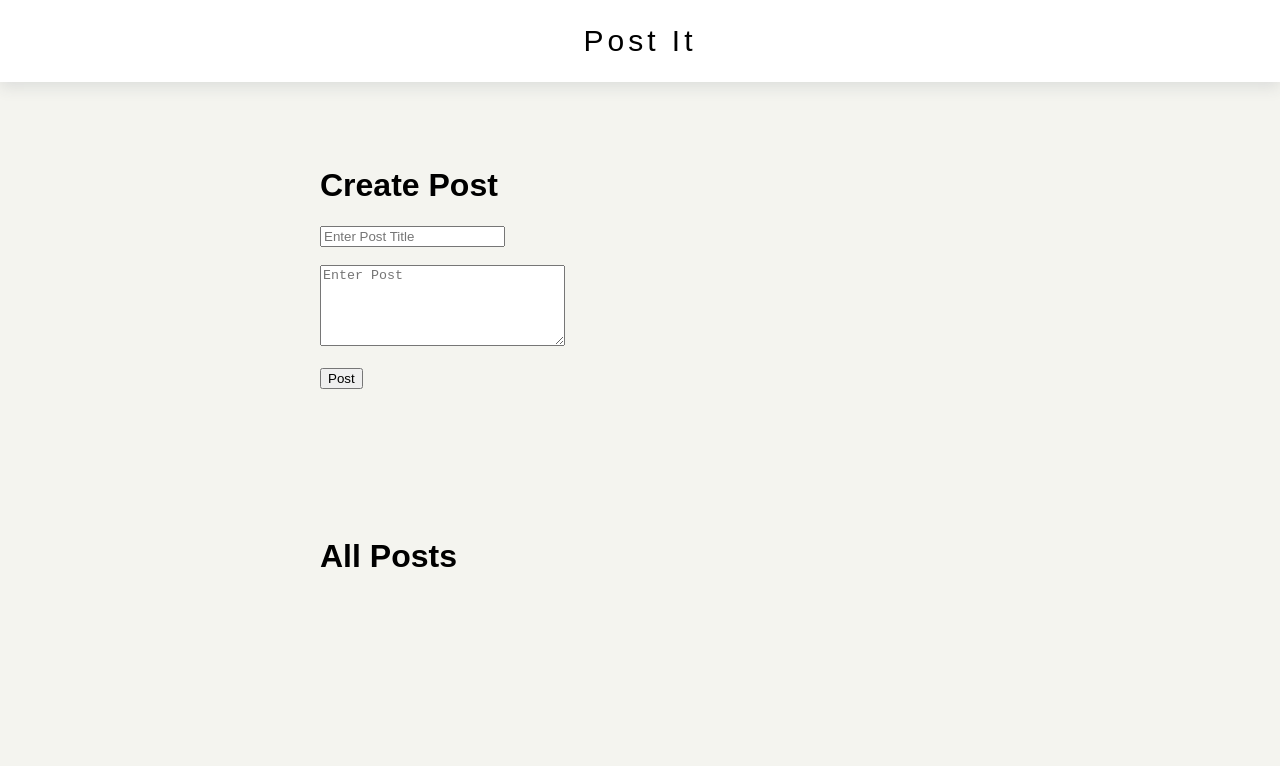
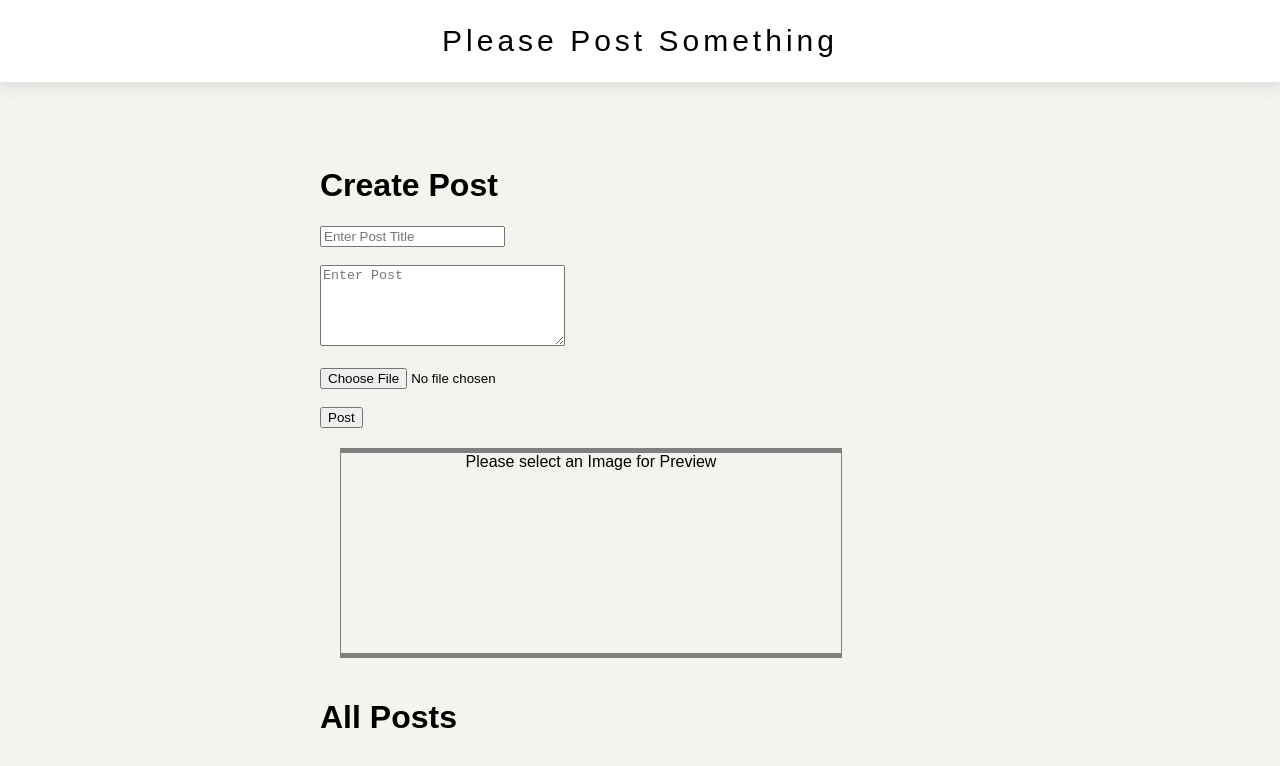
Before and after one commit to TheAiolos14/crud-redux, a React (Create React App) app: page / in a window 1280 px wide. Shown: the top 766 px of the page. Built offline with nearby package versions, Linux system fonts and the light colour scheme.

Commit message:
add image button

```diff
--- a/src/AllPost.js
+++ b/src/AllPost.js
@@ -11,8 +11,7 @@ class AllPost extends Component {
                 <h1>All Posts</h1>
                 {this.props.posts.map((post) => (
                     <div key={post.id}>
-                        {post.editing ? <EditComponent post={post} key={post.id} /> :
-                            <Post key={post.id} post={post} />}
+                        {post.editing ? <EditComponent post={post} key={post.id} /> : <Post key={post.id} post={post} />}
                     </div>
                 ))}
             </div>
--- a/src/App.js
+++ b/src/App.js
@@ -7,7 +7,7 @@ class App extends Component {
         return (
             <div className="App">
                 <div className="navbar">
-                    <h2 className="center ">Post It</h2>
+                    <h2 className="center ">Please Post Something</h2>
                 </div>
                 <PostForm />
                 <AllPost />
--- a/src/EditComponent.js
+++ b/src/EditComponent.js
@@ -3,17 +3,51 @@ import { connect } from 'react-redux';
 import './index.css';
 
 class EditComponent extends Component {
-    handleEdit = (e) => {
-        e.preventDefault();
+
+    constructor(props) {
+        super(props);
+        this.state = {file: '',imagePreviewUrl: ''};
+    };
+
+    handleImageChange(event) {
+        event.preventDefault();
+
+        let reader = new FileReader();
+        let file = event.target.files[0];
+
+        reader.onloadend = () => {
+            this.setState({
+                file: file,
+                imagePreviewUrl: reader.result
+            });
+        };
+        reader.readAsDataURL(file)
+    };
+
+    handleEdit = (event) => {
+        event.preventDefault();
         const newTitle = this.getTitle.value;
         const newMessage = this.getMessage.value;
+        const newImage = this.getImage.value;
+
         const data = {
             newTitle,
-            newMessage
+            newMessage,
+            newImage
+        };
+
+        this.props.dispatch({ type: 'UPDATE', id: this.props.post.id, data: data })
+    };
+
+    render() {
+        let {imagePreviewUrl} = this.state;
+        let $imagePreview = null;
+        if (imagePreviewUrl) {
+            $imagePreview = (<img src={imagePreviewUrl} />);
+        } else {
+            $imagePreview = (<div className="previewText">Please select an Image for Preview</div>);
         }
-        this.props.dispatch({ type: 'UPDATE', id: this.props.post.id, data: data })
-    }
-    render() {
+
         return (
             <div>
                 <form onSubmit={this.handleEdit}>
@@ -21,8 +55,24 @@ class EditComponent extends Component {
                            defaultValue={this.props.post.title} placeholder="Enter Post Title" /><br /><br />
                     <textarea required rows="5" ref={(input) => this.getMessage = input}
                               defaultValue={this.props.post.message} cols="28" placeholder="Enter Post" /><br /><br />
-                    <button>Update</button>
+                    <br /><br />
+
+                    <div className="previewComponent">
+                        <form>
+                            <input className="fileInput"
+                                   type="file"
+                                   onChange={(e)=>this.handleImageChange(e)}
+                                   ref={(input)=>this.getImage = input}/>
+                        </form>
+                    </div>
+
+                    <button className="update">Update</button>
                 </form>
+
+                <div className="imgPreview">
+                    {$imagePreview}
+                </div>
+
             </div>
         );
     }
--- a/src/Post.js
+++ b/src/Post.js
@@ -8,6 +8,7 @@ class Post extends Component {
             <div className="postContent">
                 <h2>{this.props.post.title}</h2>
                 <p>{this.props.post.message}</p>
+                <img src={this.props.post.image} className="imgPost"/>
                 <button
                     onClick={()=>this.props.dispatch({type:'EDIT_POST',id:this.props.post.id})} className="edit">
                     Edit</button>
--- a/src/PostForm.js
+++ b/src/PostForm.js
@@ -3,23 +3,58 @@ import {connect} from 'react-redux';
 import './index.css';
 
 class PostForm extends Component {
+
+    constructor(props) {
+        super(props);
+        this.state = {file: '',imagePreviewUrl: ''};
+    };
+
+    handleImageChange(event) {
+        event.preventDefault();
+
+        let reader = new FileReader();
+        let file = event.target.files[0];
+
+        reader.onloadend = () => {
+            this.setState({
+                file: file,
+                imagePreviewUrl: reader.result
+            });
+        };
+        reader.readAsDataURL(file)
+    };
+
     handleSubmit = (e) => {
         e.preventDefault();
         const title = this.getTitle.value;
         const message =  this.getMessage.value;
+        const image = this.getImage.value;
+
         const data = {
             id: new Date(),
             title,
             message,
+            image,
             editing:false
-        }
+        };
         this.props.dispatch({
             type:'ADD_POST',
             data});
         this.getTitle.value = '';
         this.getMessage.value = '';
-    }
+        this.getImage.value = "";
+    };
+
     render() {
+
+        let {imagePreviewUrl} = this.state;
+        let $imagePreview = null;
+        if (imagePreviewUrl) {
+            $imagePreview = (<img src={imagePreviewUrl} />);
+        } else {
+            $imagePreview = (<div className="previewText">Please select an Image for Preview</div>);
+        }
+
         return (
             <div className="postForm">
                 <h1>Create Post</h1>
@@ -30,8 +65,24 @@ class PostForm extends Component {
                     <textarea required rows="5" ref={(input)=>this.getMessage = input} cols="28"
                               placeholder="Enter Post" />
                     <br /><br />
+
+                    <div className="previewComponent">
+                        <form>
+                            <input className="fileInput"
+                                   type="file"
+                                   onChange={(e)=>this.handleImageChange(e)}
+                                   ref={(input)=>this.getImage = input}/>
+                        </form>
+                    </div>
+
+                    <br />
                     <button>Post</button>
                 </form>
+
+                <div className="imgPreview">
+                    {$imagePreview}
+                </div>
+
             </div>
         );
     }
--- a/src/index.css
+++ b/src/index.css
@@ -52,12 +52,30 @@ a:hover {
 
 }
 
+.imgPreview {
+    text-align: center;
+    margin: 20px 20px;
+    height: 200px;
+    width: 500px;
+    border-left: 1px solid gray;
+    border-right: 1px solid gray;
+    border-top: 5px solid gray;
+    border-bottom: 5px solid gray;
+}
+
+img {
+    width: 50%;
+    height: 70%;
+    margin-top: 7%;
+}
+
 /* All Posts */
 
 .allPost{
   position: center;
   padding: 5%;
   margin-left: 20%;
+  margin-top: -10%;
 }
 
 /* Post */
@@ -68,6 +86,10 @@ a:hover {
   padding: 2%;
   border: 1px solid black;
   margin-top: 2%;
+}
+
+.imgPost{
+  margin-bottom: 2%;
 }
 
 /* Button */
@@ -83,7 +105,8 @@ a:hover {
   margin-right:auto;
   outline: none;
   color:#fff;
-  margin-top: 2%;
+  margin-top: 20%;
+  float: left;
 }
 
 .delete {
@@ -98,3 +121,16 @@ a:hover {
   margin-left: 3%;
   margin-top: 2%;
 }
+
+.update {
+  background: #ff7777;
+  border:none;
+  text-align: center;
+  font-size:15px;
+  padding:10px 25px;
+  border-radius:15px;
+  outline: none;
+  color:#fff;
+  margin-left: 3%;
+  margin-top: 2%;
+}
```
Also changed, not shown: src/image.jpg (added).
